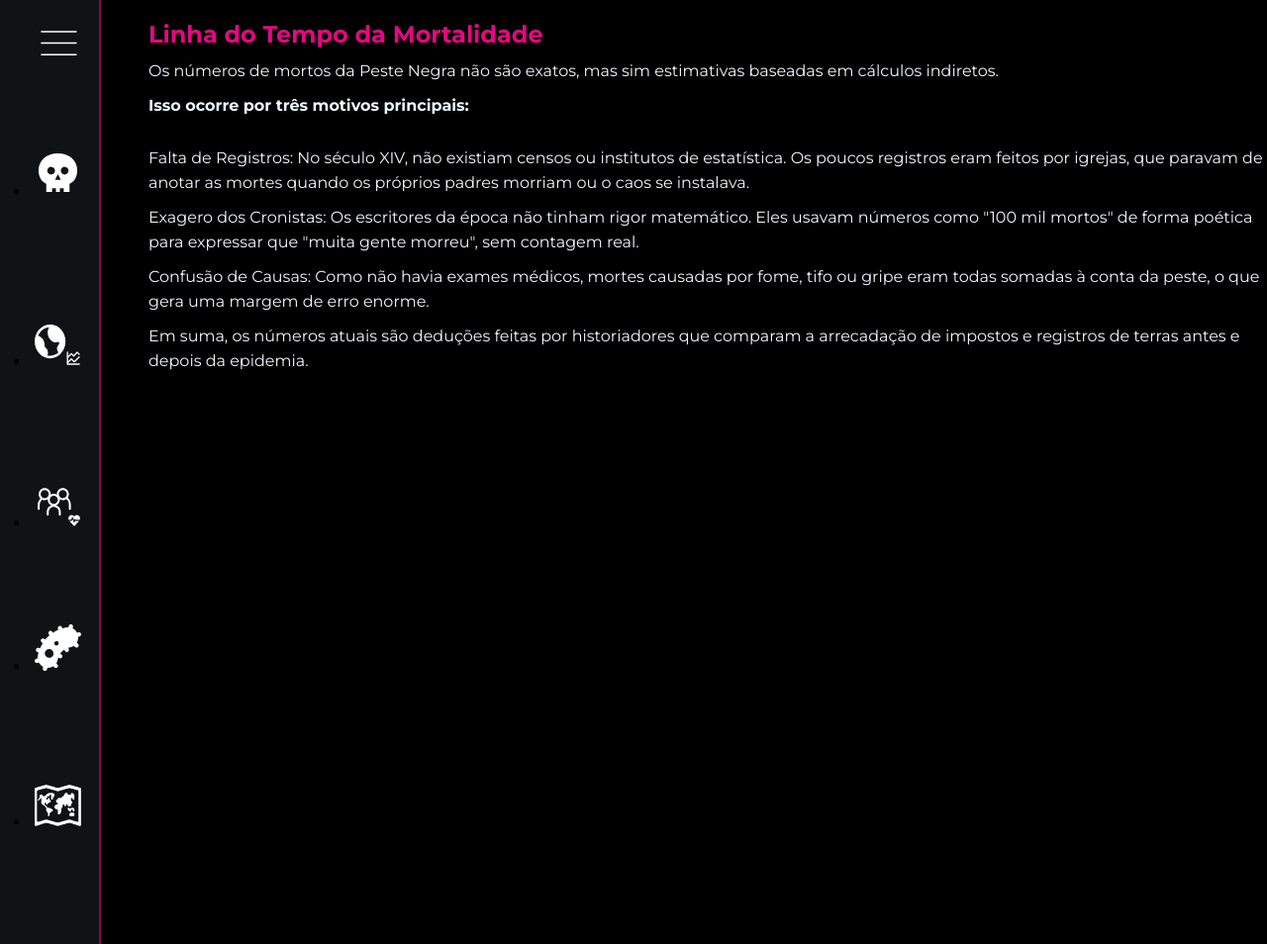
After one commit to IgorMartins0729/Project_Noire, a Python web app: template templates/line.html in a window 1280 px wide. The commit adds this page. Shown: the whole page at 99% size. Run offline with Jinja, Linux system fonts and the light colour scheme; the template is opened without the code that fills it, so the values that code supplies are empty; some web fonts are replaced.

Commit message:
Adicionando novas rotas

```diff
--- a/static/index.css
+++ b/static/index.css
@@ -1,8 +1,7 @@
 @import url('https://fonts.googleapis.com/css2?family=Quintessential&display=swap');
+@import url('https://fonts.googleapis.com/css2?family=Montserrat:ital,wght@0,100..900;1,100..900&display=swap');
 
 * {
-    list-style: none;
-    text-decoration: none;
     margin: 0;
     padding: 0;
 }
@@ -16,6 +15,7 @@ nav {
     position: fixed;
     top: 0;
     left: 0;
+    z-index: 1;
 }
 
 .btn-expandir img {
@@ -52,6 +52,7 @@ nav {
     display: flex;
     align-items: center;
     line-height: 30px;
+    text-decoration: none;
 }
 
 .item-menu img {
@@ -72,4 +73,13 @@ nav {
 
 .grafico-container1 {
     padding-left: 150px;
+    z-index: 0;
 }
+
+.title-info {
+    font-family: "Montserrat", sans-serif;
+}
+
+.description-info {
+    font-family: "Montserrat", sans-serif;
+}
--- a/static/script.js
+++ b/static/script.js
@@ -1,7 +1,7 @@
 var menuItem = document.querySelectorAll('.item-menu')
 
 function selectLink(event){
-    event.preventDefault() // vamo impedir reload da pagina
+    //event.preventDefault() // vamo impedir reload da pagina
 
     menuItem.forEach((item)=>
         item.classList.remove('ativo')
--- /dev/null
+++ b/templates/base.html
@@ -0,0 +1,58 @@
+<!DOCTYPE html>
+<html lang="pt-br">
+<head>
+    <meta charset="UTF-8">
+    <meta name="viewport" content="width=device-width, initial-scale=1.0">
+    <title>{% block title %}Dashboard{% endblock %}</title>
+
+    <link rel="stylesheet" href="{{ url_for('static', filename='index.css') }}">
+</head>
+<body>
+
+    <nav class="menu-lateral">
+        <div class="btn-expandir" id="btn-exp">
+            <img src="{{ url_for('static', filename='images/majesticons_menu.svg') }}" alt="">
+        </div>
+
+        <ul>
+            <li class="item-menu">
+                <a href="{{ url_for('linha_tempo') }}">
+                    <img class="icon" src="{{ url_for('static', filename='images/material-symbols_skull.svg') }}" alt="">
+                    <span class="txt-link">Linha do Tempo da Mortalidade</span>
+                </a>
+            </li>
+            <li class="item-menu">
+                <a href="">
+                    <img class="icon" src="{{ url_for('static', filename='images/Group 1.svg') }}" alt="">
+                    <span class="txt-link">Comparação da Mortalidade por País</span>
+                </a>
+            </li>
+            <li class="item-menu">
+                <a href="">
+                    <img class="icon" src="{{ url_for('static', filename='images/Group 2.svg') }}" alt="">
+                    <span class="txt-link">Proporção de Sobreviventes</span>
+                </a>
+            </li>
+            <li class="item-menu">
+                <a href="">
+                    <img class="icon" src="{{ url_for('static', filename='images/fa-solid_bacterium.svg') }}" alt="">
+                    <span class="txt-link">Letalidade por Tipo de Peste</span>
+                </a>
+            </li>
+            <li class="item-menu">
+                <a href="">
+                    <img class="icon" src="{{ url_for('static', filename='images/Group.png') }}" alt="">
+                    <span class="txt-link">Propagação Geográfica (Mapa)</span>
+                </a>
+            </li>
+        </ul>
+    </nav>
+
+    <main class="conteudo-principal">
+        {% block conteudo %}
+        {% endblock %}
+    </main>
+
+    <script src="{{ url_for('static', filename='script.js') }}"></script>
+</body>
+</html>
--- /dev/null
+++ b/templates/line.html
@@ -0,0 +1,42 @@
+{% extends 'base.html' %}
+
+{% block title %}Linha do Tempo - Peste Negra{% endblock %}
+
+{% block conteudo %}
+
+    <h2 class="title-info" style="color: rgb(228, 8, 129); padding-left: 150px; padding-top: 20px;">
+        Linha do Tempo da Mortalidade
+    </h2>
+
+    <p class="description-info" style="color: aliceblue; padding-left: 150px; line-height: 25px; padding-top: 10px;">
+        Os números de mortos da Peste Negra não são exatos, mas sim estimativas baseadas em cálculos indiretos.
+    </p>
+
+    <p class="description-info" style="font-weight: 700; color: aliceblue; padding-left: 150px; line-height: 25px; padding-top: 10px;">
+        Isso ocorre por três motivos principais:
+    </p>
+
+    <br>
+
+    <ul>
+        <li class="description-info" style="color: aliceblue; padding-left: 150px; line-height: 25px; padding-top: 10px;">
+            Falta de Registros: No século XIV, não existiam censos ou institutos de estatística. Os poucos registros eram feitos por igrejas, que paravam de anotar as mortes quando os próprios padres morriam ou o caos se instalava.
+        </li>
+        <li class="description-info" style="color: aliceblue; padding-left: 150px; line-height: 25px; padding-top: 10px;">
+            Exagero dos Cronistas: Os escritores da época não tinham rigor matemático. Eles usavam números como "100 mil mortos" de forma poética para expressar que "muita gente morreu", sem contagem real.
+        </li>
+        <li class="description-info" style="color: aliceblue; padding-left: 150px; line-height: 25px; padding-top: 10px;">
+            Confusão de Causas: Como não havia exames médicos, mortes causadas por fome, tifo ou gripe eram todas somadas à conta da peste, o que gera uma margem de erro enorme.
+        </li>
+    </ul>
+
+    <p class="description-info" style="color: aliceblue; padding-left: 150px; line-height: 25px; padding-top: 10px; padding-bottom: 10px;">
+        Em suma, os números atuais são deduções feitas por historiadores que comparam a arrecadação de impostos e registros de terras antes e depois da epidemia.
+        <br>
+    </p>
+
+    <div class="grafico-container1">
+        {{ grafico | safe }}
+    </div>
+
+{% endblock %}
--- a/views.py
+++ b/views.py
@@ -7,6 +7,10 @@ import os
 #rotas
 @app.route("/")
 def homepage():
+    return render_template("index.html")
+
+@app.route("/linha-do-tempo")
+def linha_tempo():
     #lendo um arquivo excel e salvando na variavel dataframe
     df = pd.read_excel("dadosmortesporano.xlsx")
 
@@ -42,4 +46,4 @@ def homepage():
 
 
     # renderizar o template pasando grafico
-    return render_template("./index.html", grafico=grafico)
+    return render_template("line.html", grafico=grafico)
```
Also changed, not shown: templates/index.html (+4 -58 lines).
